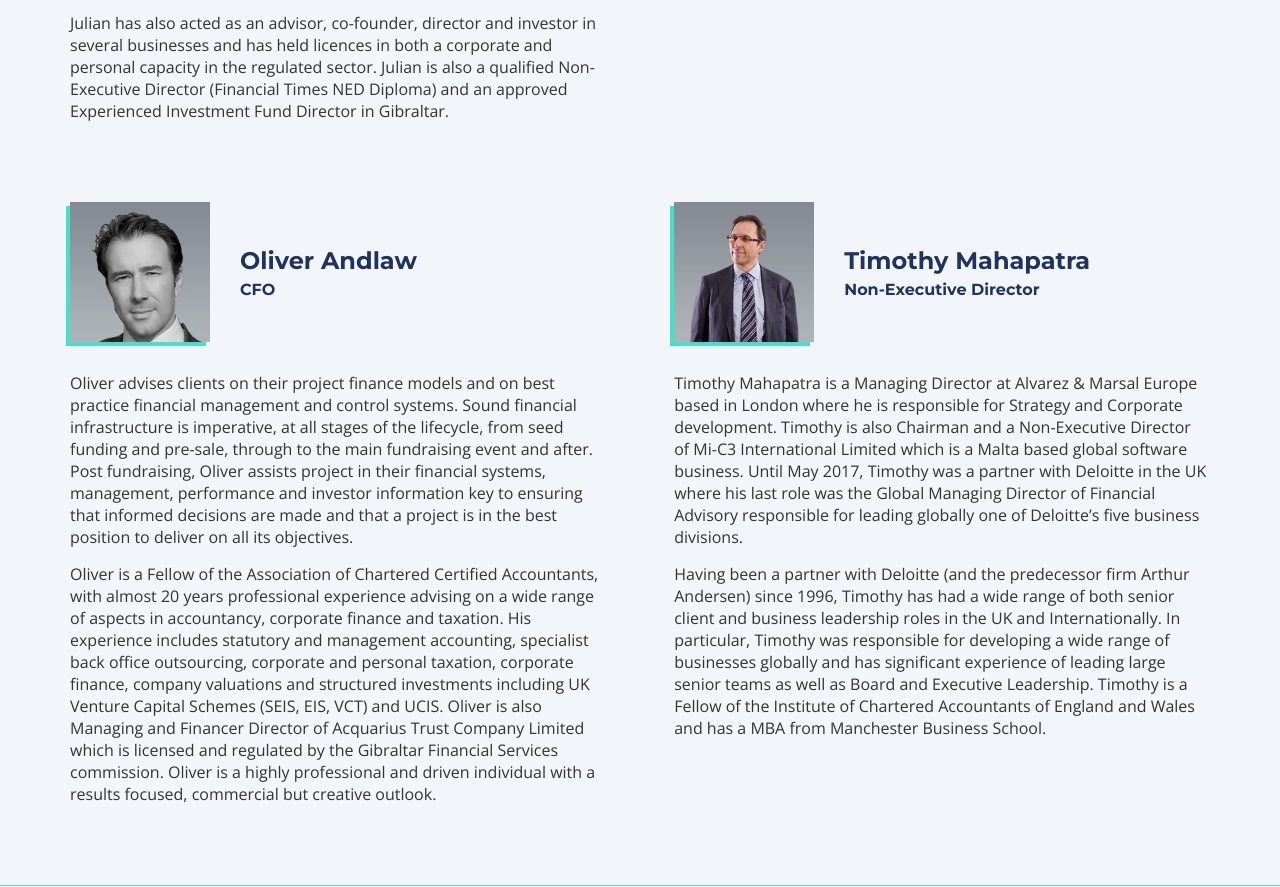
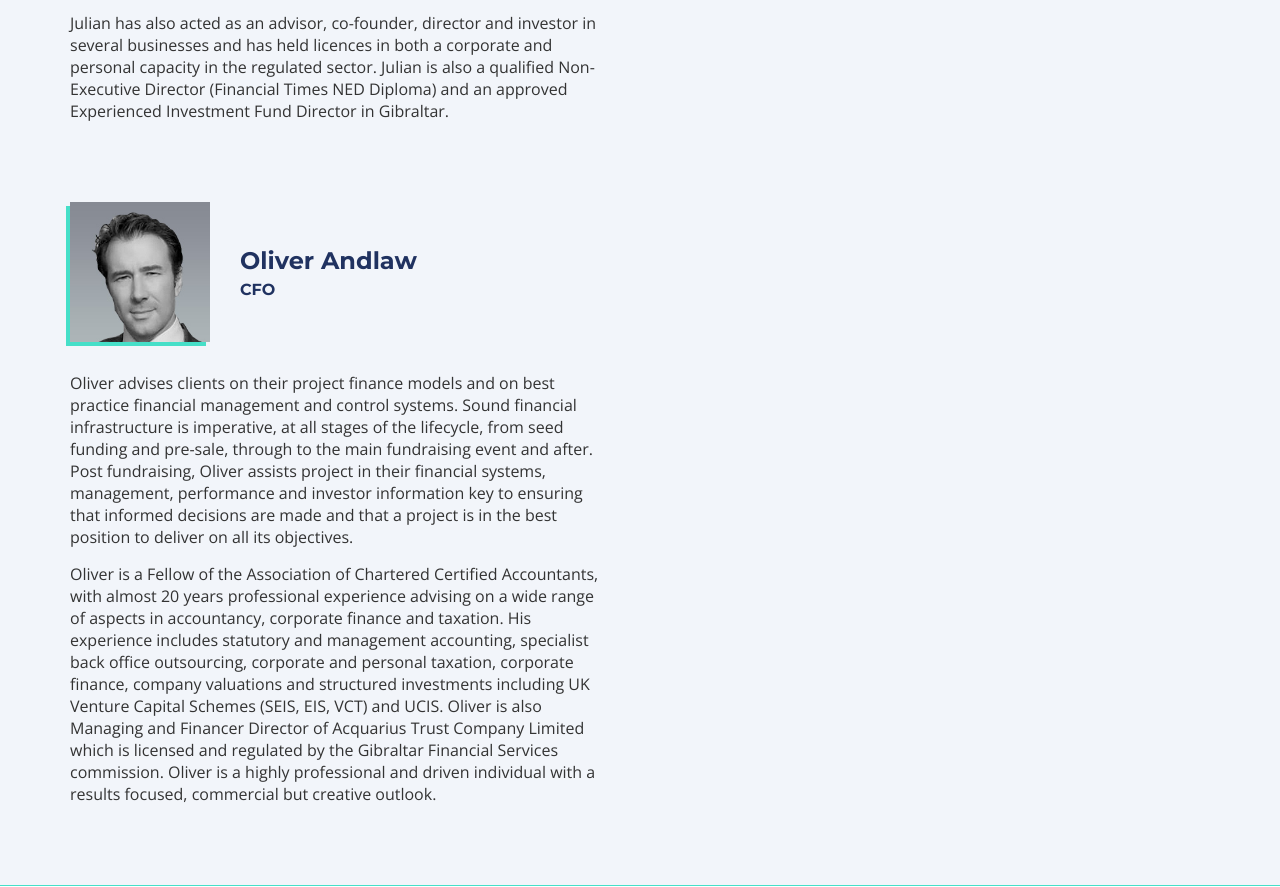
Before and after one commit to RockchainLab/rockchain.com, a PHP site: page /company in a window 1280 px wide. Shown: the part 1337-2224 px from the top of the page. Run offline with PHP 8.4, Linux system fonts and the light colour scheme.

Commit message:
removed tim

```diff
--- a/company.php
+++ b/company.php
@@ -90,7 +90,7 @@ $custom_og = '
 				<p>Oliver advises clients on their project finance models and on best practice financial management and control systems. Sound financial infrastructure is imperative, at all stages of the lifecycle, from seed funding and pre-sale, through to the main fundraising event and after.  Post fundraising, Oliver assists project in their financial systems, management, performance  and investor information key to ensuring that informed decisions are made and that a project is in the best position to deliver on all its objectives.</p>
 				<p>Oliver is a Fellow of the Association of Chartered Certified Accountants, with almost 20 years professional experience advising on a wide range of aspects in accountancy, corporate finance and taxation. His experience includes statutory and management accounting, specialist back office outsourcing, corporate and personal taxation, corporate finance, company valuations and structured investments including UK Venture Capital Schemes (SEIS, EIS, VCT) and UCIS. Oliver is also Managing and Financer Director of Acquarius Trust Company Limited which is licensed and regulated by the Gibraltar Financial Services commission. Oliver is a highly professional and driven individual with a results focused, commercial but creative outlook.</p>
 			</div>
-			<div class="box-6 team-member">
+			<!-- <div class="box-6 team-member">
 				<div class="team-member__picture-wrapper">
 					<div class="team-member__picture team-member__picture-4"></div>
 					<div class="team-member__name-wrapper">
@@ -102,6 +102,6 @@ $custom_og = '
 				<p>Having been a partner with Deloitte (and the predecessor firm Arthur Andersen) since 1996, Timothy has had a wide range of both senior client and business leadership roles in the UK and Internationally. In particular, Timothy  was responsible for developing a wide range of businesses globally and has significant experience of leading large senior teams as well as Board and Executive Leadership. Timothy is a Fellow of the Institute of Chartered Accountants of England and Wales and has a MBA from Manchester Business School.</p>
 			</div>
 		</div>
-	</div>
+	</div> -->
 </section>
 <?php include 'footer.php'; ?>
```
